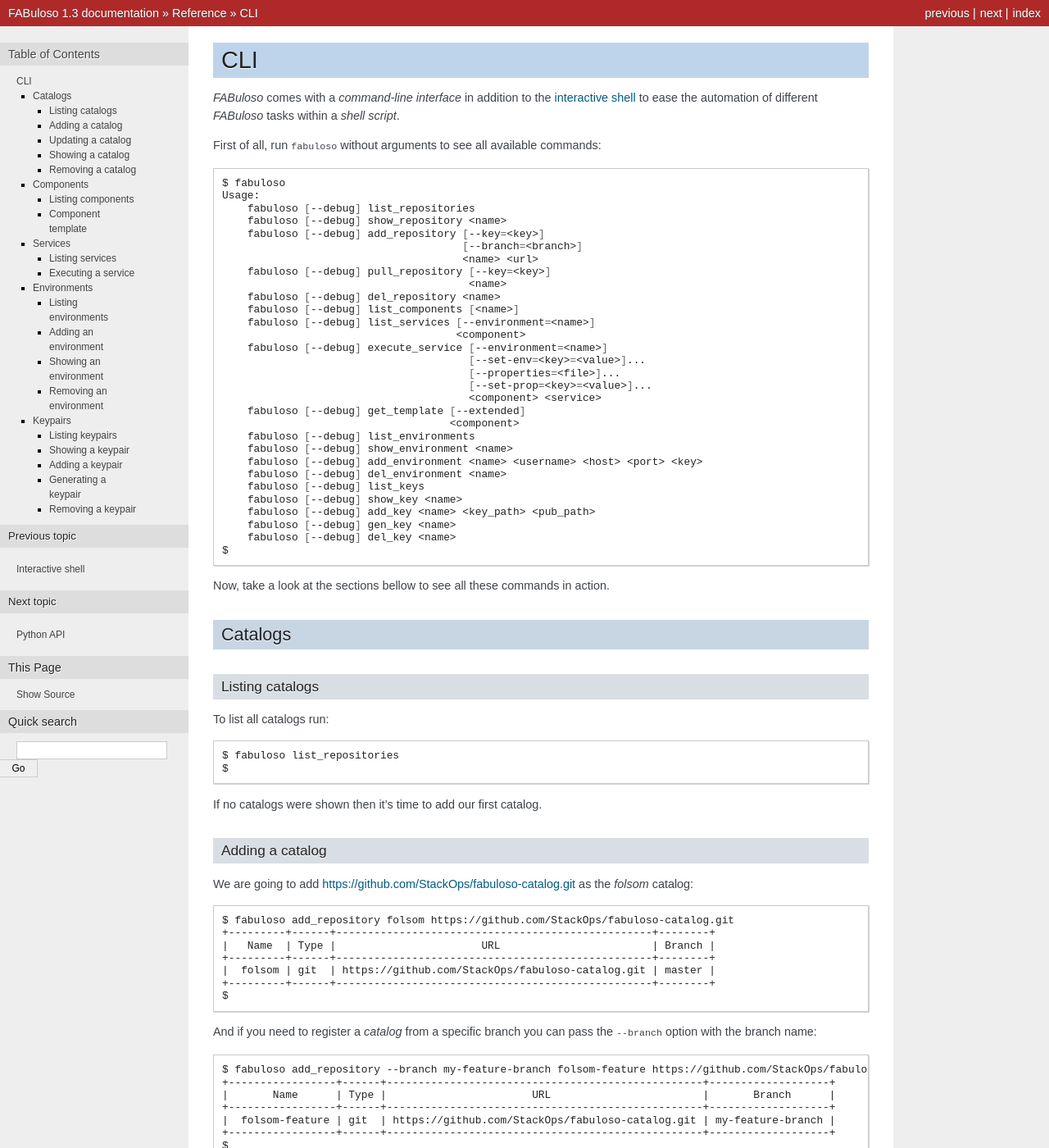
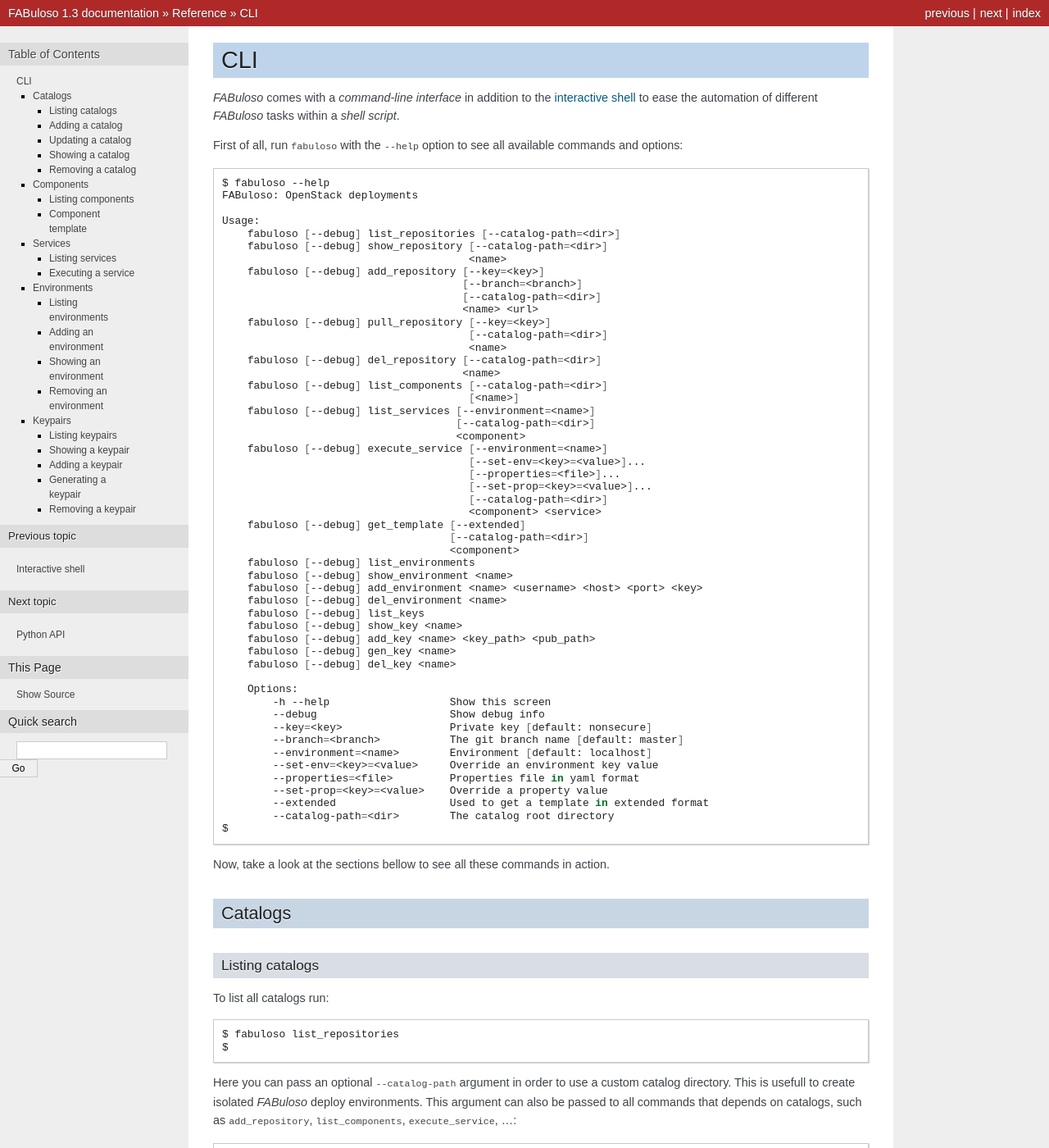
Before and after one commit to StackOps/fabuloso, a Sphinx documentation site: the page built from docs/source/cli.rst, in a window 1280 px wide and 1400 px high. Shown: the whole window at 82% size. Built offline with Sphinx 7.4.7, drawn with Linux system fonts in a browser that asks for light colours; some of the changed text lies outside the part shown.

Commit message:
Added support to pass a catalog_path option to the Fabuloso class, cli and shell interfaces.
Now its possible to have multiple and isolated catalog
environments. This feature is required to implement
the new Automation architectures.

Closes-Bug: http://jira.stackops.org/jira/browse/FABULOSO-13
Change-Id: I02ad977d3da37daaf140758e7698f841fc1abc65

```diff
--- a/docs/source/cli.rst
+++ b/docs/source/cli.rst
@@ -5,29 +5,39 @@
 
 *FABuloso* comes with a *command-line interface* in addition to the :ref:`interactive shell <fabuloso_shell>` to ease the automation of different *FABuloso* tasks within a *shell script*.
 
-First of all, run ``fabuloso`` without arguments to see all available commands:
+First of all, run ``fabuloso`` with the ``--help`` option to see all available commands and options:
 
 .. code-block:: bash
 
-    $ fabuloso
+    $ fabuloso --help
+    FABuloso: OpenStack deployments
+
     Usage:
-        fabuloso [--debug] list_repositories
-        fabuloso [--debug] show_repository <name>
+        fabuloso [--debug] list_repositories [--catalog-path=<dir>]
+        fabuloso [--debug] show_repository [--catalog-path=<dir>]
+                                           <name>
         fabuloso [--debug] add_repository [--key=<key>]
                                           [--branch=<branch>]
+                                          [--catalog-path=<dir>]
                                           <name> <url>
         fabuloso [--debug] pull_repository [--key=<key>]
+                                           [--catalog-path=<dir>]
                                            <name>
-        fabuloso [--debug] del_repository <name>
-        fabuloso [--debug] list_components [<name>]
+        fabuloso [--debug] del_repository [--catalog-path=<dir>]
+                                          <name>
+        fabuloso [--debug] list_components [--catalog-path=<dir>]
+                                           [<name>]
         fabuloso [--debug] list_services [--environment=<name>]
+                                         [--catalog-path=<dir>]
                                          <component>
         fabuloso [--debug] execute_service [--environment=<name>]
                                            [--set-env=<key>=<value>]...
                                            [--properties=<file>]...
                                            [--set-prop=<key>=<value>]...
+                                           [--catalog-path=<dir>]
                                            <component> <service>
         fabuloso [--debug] get_template [--extended]
+                                        [--catalog-path=<dir>]
                                         <component>
         fabuloso [--debug] list_environments
         fabuloso [--debug] show_environment <name>
@@ -38,6 +48,18 @@
         fabuloso [--debug] add_key <name> <key_path> <pub_path>
         fabuloso [--debug] gen_key <name>
         fabuloso [--debug] del_key <name>
+
+        Options:
+            -h --help                   Show this screen
+            --debug                     Show debug info
+            --key=<key>                 Private key [default: nonsecure]
+            --branch=<branch>           The git branch name [default: master]
+            --environment=<name>        Environment [default: localhost]
+            --set-env=<key>=<value>     Override an environment key value
+            --properties=<file>         Properties file in yaml format
+            --set-prop=<key>=<value>    Override a property value
+            --extended                  Used to get a template in extended format
+            --catalog-path=<dir>        The catalog root directory
     $
 
 Now, take a look at the sections bellow to see all these commands in action.
@@ -52,6 +74,11 @@
 To list all catalogs run::
 
     $ fabuloso list_repositories
+    $
+
+Here you can pass an optional ``--catalog-path`` argument in order to use a custom catalog directory. This is usefull to create isolated *FABuloso* deploy environments. This argument can also be passed to all commands that depends on catalogs, such as ``add_repository``, ``list_components``, ``execute_service``, ...::
+
+    $ fabuloso list_repositories --catalog-path=/tmp/custom-catalogs
     $
 
 If no catalogs were shown then it's time to add our first catalog.
--- a/docs/source/python-api.rst
+++ b/docs/source/python-api.rst
@@ -13,6 +13,11 @@
     >>> FAB = fabuloso.Fabuloso()
     >>> FAB
     <fabuloso.Fabuloso object at 0x7feec5abf4d0>
+    >>>
+
+Also you can pass an optional ``catalog_path`` argument to the ``Fabuloso`` constructor to specify a custom catalog root directory. By passing a custom ``catalog_path`` you can achieve isolated *FABuloso* environments with different catalogs and component versions. If no ``catalog_path`` is specified then the default configuration path is used::
+
+    >>> FAB = fabuloso.Fabuloso(catalog_path='/tmp/custom-catalogs')
     >>>
 
 Now we can perform the following operations.
```
Also changed, not shown: docs/source/shell.rst (+23 -2 lines), 4 other files.
